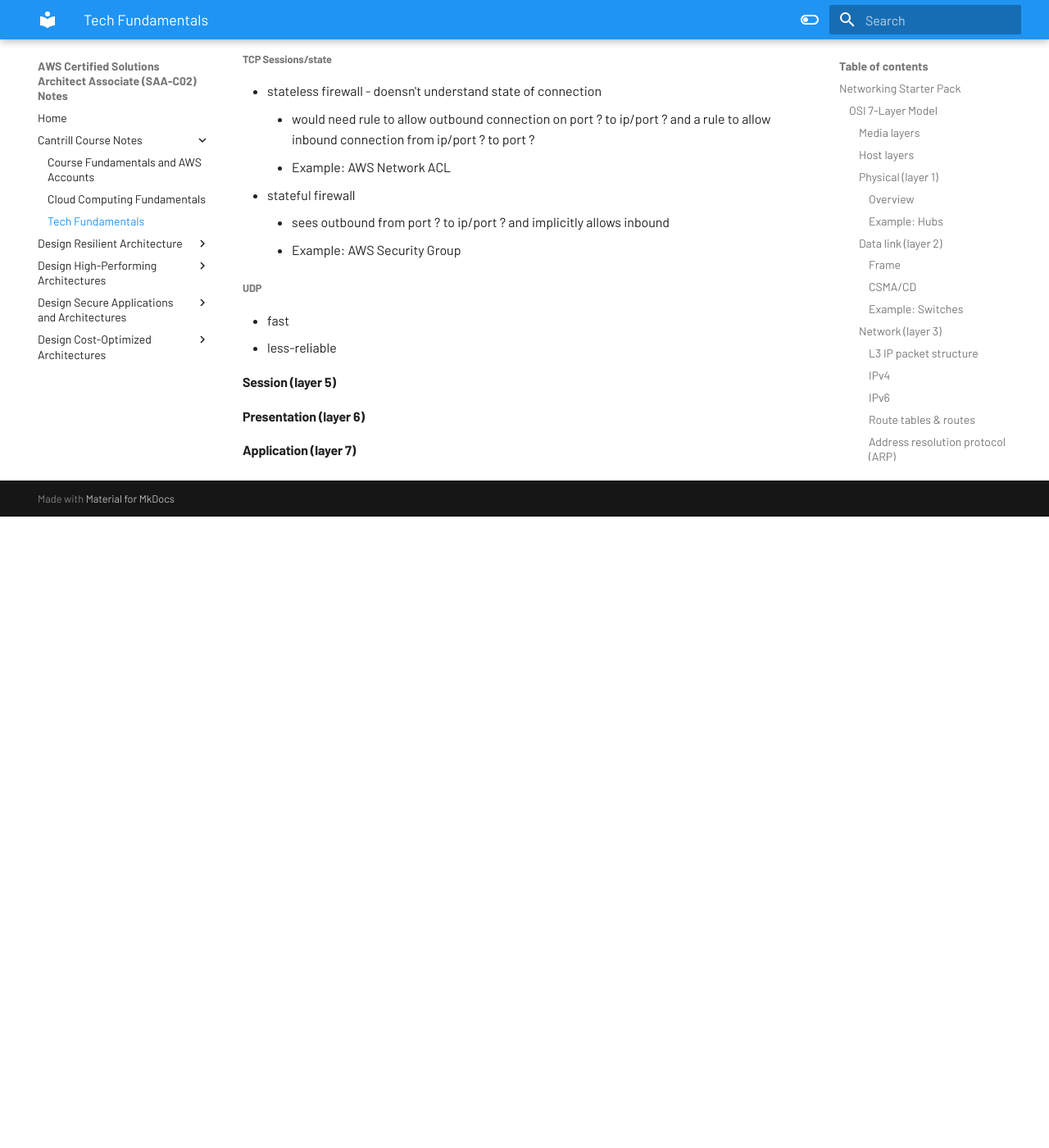
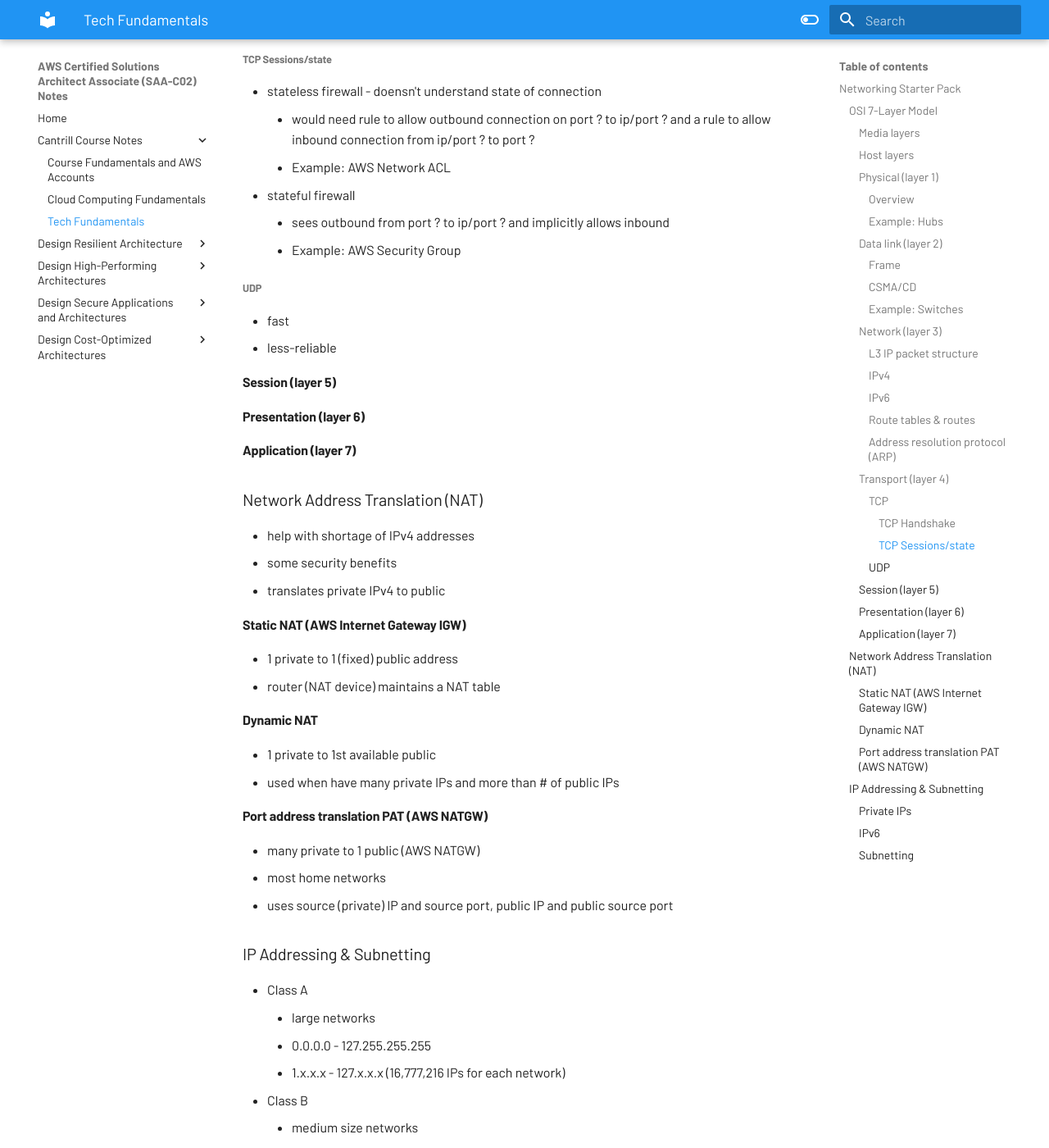
Before and after one commit to joeyhage/aws-solutions-architect-associate-notes, an MkDocs documentation site: the page built from notes/Cantrill/Tech-Fundamentals.md, in a window 1280 px wide and 1400 px high, scrolled down 5937 px. Shown: the whole window at 82% size. Built offline with MkDocs 1.6.1 and Material for MkDocs 9.7.7, drawn with Linux system fonts in a browser that asks for light colours; before the commit the page ends 6567 px from its top, so only the background shows below that; some of the changed text lies outside the part shown.

Commit message:
docs(networking): nat and subnetting

```diff
--- a/notes/Cantrill/Tech-Fundamentals.md
+++ b/notes/Cantrill/Tech-Fundamentals.md
@@ -203,3 +203,56 @@
 
 
 #### Application (layer 7)
+
+
+### Network Address Translation (NAT)
+
+- help with shortage of IPv4 addresses
+- some security benefits
+- translates private IPv4 to public
+
+#### Static NAT (AWS Internet Gateway IGW)
+
+- 1 private to 1 (fixed) public address
+- router (NAT device) maintains a NAT table
+
+#### Dynamic NAT
+
+- 1 private to 1st available public
+- used when have many private IPs and more than # of public IPs
+
+#### Port address translation PAT (AWS NATGW)
+
+- many private to 1 public (AWS NATGW)
+- most home networks
+- uses source (private) IP and source port, public IP and public source port
+
+### IP Addressing & Subnetting
+
+- Class A
+  - large networks
+  - 0.0.0.0 - 127.255.255.255
+  - 1.x.x.x - 127.x.x.x (16,777,216 IPs for each network)
+- Class B
+  - medium size networks
+  - 128.0.0.0 - 191.255.255.255
+  - 128.0.x.x - 191.255.x.x (65,536 IPs for each network)
+- Class B
+  - small networks
+  - 192.0.0.0 - 223.255.255.255
+  - 192.0.1.x - 223.255.255.x (256 IPs for each network)
+
+#### Private IPs
+
+- RFC1918
+- 10.0.0.0 - 10.255.255.255 (1 Class A network)
+- 172.16.0.0 - 172.31.255.255 (16 Class B networks)
+- 192.168.0.0 - 192.168.255.255 (256 Class C networks)
+
+#### IPv6
+
+- so many IP address management isn't really needed anymore
+
+#### Subnetting
+
+![subnetting](./images/subnetting.png)
```
Also changed, not shown: notes/Cantrill/images/subnetting.png (added).
